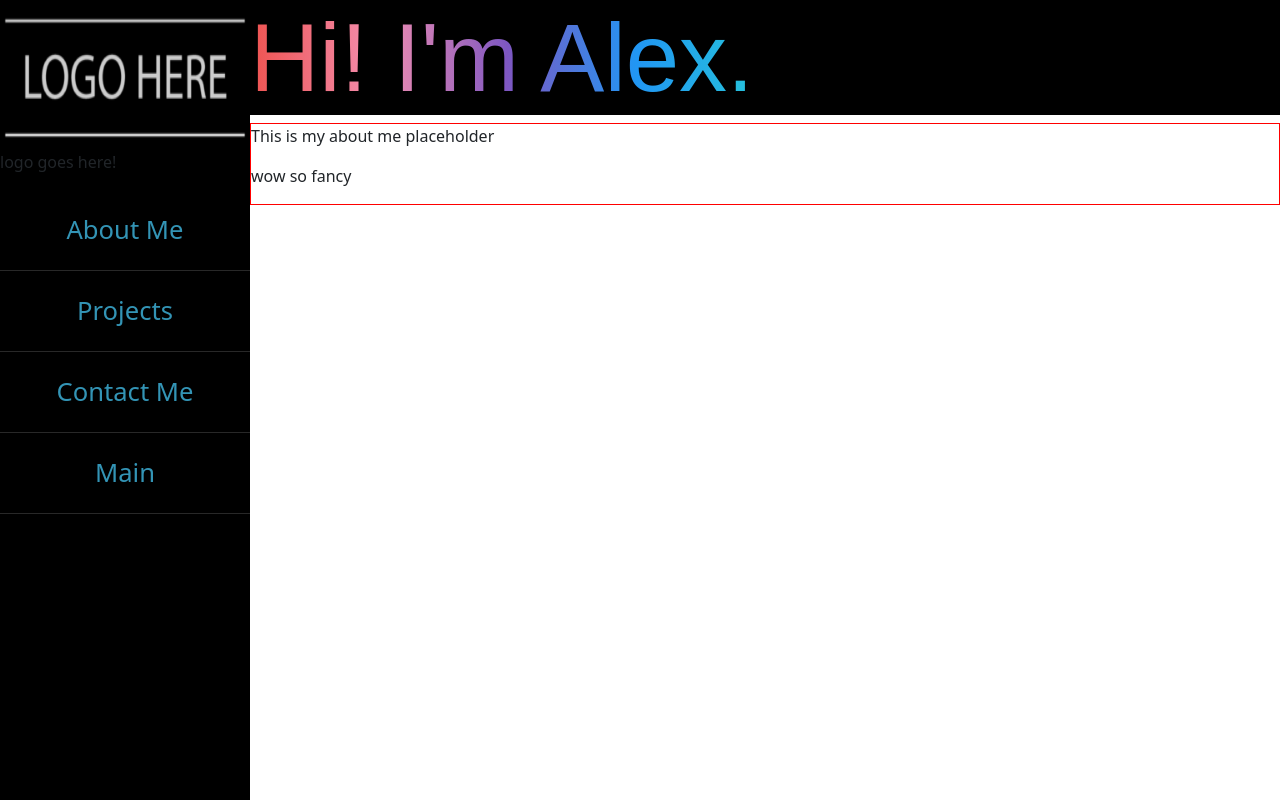
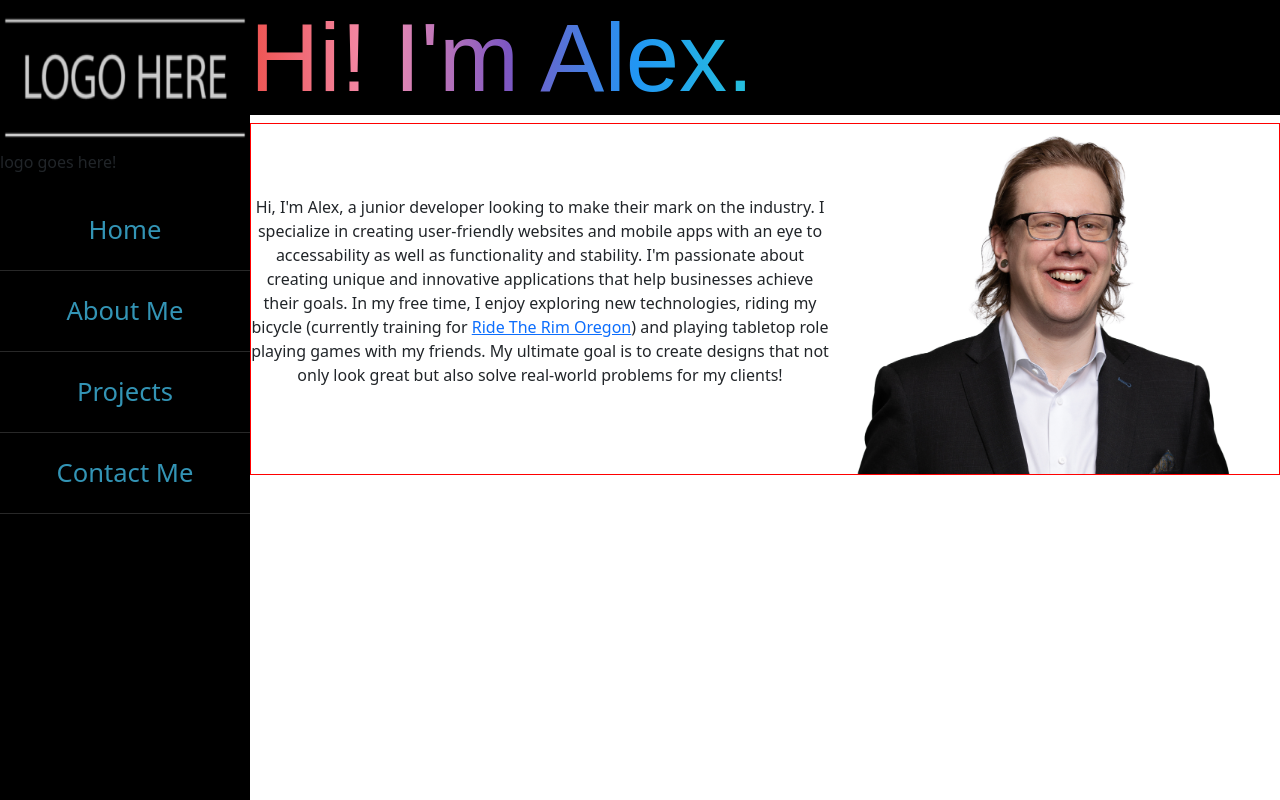
Before and after one commit to alexiusvdt/profile, a React (Create React App) app: page /about-me in a window 1280 px wide. Built offline with nearby package versions, Linux system fonts and the light colour scheme.

Commit message:
improve styling on AboutMe

```diff
--- a/src/components/AboutMe.js
+++ b/src/components/AboutMe.js
@@ -1,12 +1,42 @@
 import React from "react";
+import Headshot from '../img/headshot.png';
+import styled from "styled-components";
 
 function AboutMe(){
   return(
     <>
-    <p>This is my about me placeholder</p>
-    <p> wow so fancy</p>
+    <Div>
+      <Div>
+        <P>Hi, I'm Alex, a junior developer looking to make their mark on the industry.
+          I specialize in creating user-friendly websites and mobile apps with an eye to accessability
+          as well as functionality and stability. I'm passionate about creating unique and innovative
+          applications that help businesses achieve their goals. In my free time, I enjoy exploring
+          new technologies, riding my bicycle (currently training for <a href="https://ridetherimoregon.com/" target="_blank" rel="noreferrer">Ride The Rim Oregon</a>)
+          and playing tabletop role playing games with my friends. My ultimate goal is to create designs that
+          not only look great but also solve real-world problems for my clients!</P>
+      </Div>
+      <div>
+        <img src={Headshot} width={450} height={350} alt="My headshot"></img>
+      </div>
+
+    </Div>
+
+
     </>
   );
 }
 
 export default AboutMe;
+
+// STYLE
+const Div = styled.div`
+ display:flex;
+ align-items: center;
+ flex-direction:row;
+`;
+
+const P = styled.p`
+  text-align: center;
+
+  justify-content: center;
+`;
--- a/src/components/Sidebar.js
+++ b/src/components/Sidebar.js
@@ -9,10 +9,10 @@ function Sidebar(){
     <>
       <img src={Logo} width={250} height={150} alt="placeholder"></img>
       <p>logo goes here!</p>
+      <NavLink to="/">Home</NavLink>
       <NavLink to="/about-me">About Me</NavLink>
       <NavLink to="/projects">Projects</NavLink>
       <NavLink to="/contact-me">Contact Me</NavLink>
-      <NavLink to="/">Main</NavLink>
     </>
   );
 }
```
Also changed, not shown: Testing.js (deleted, +0 -35 lines), src/img/headshot.png (added), 1 other file (tests, documents, lock files or other folders).
